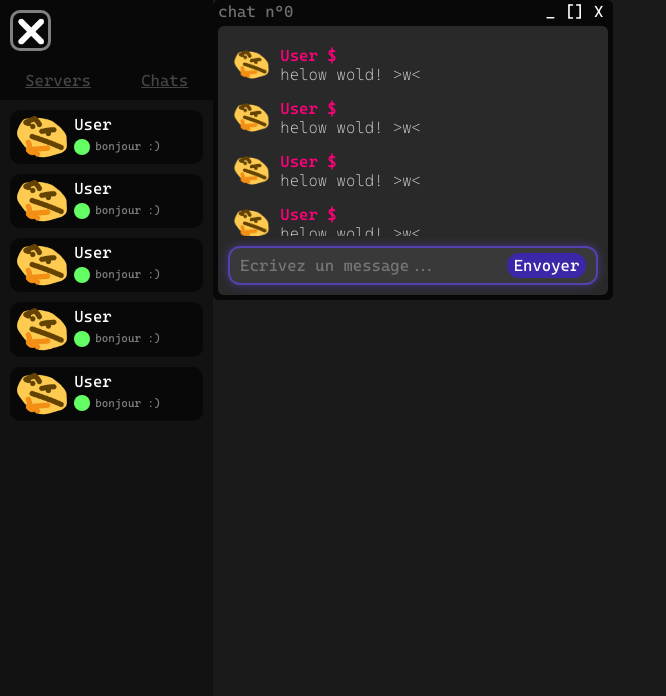
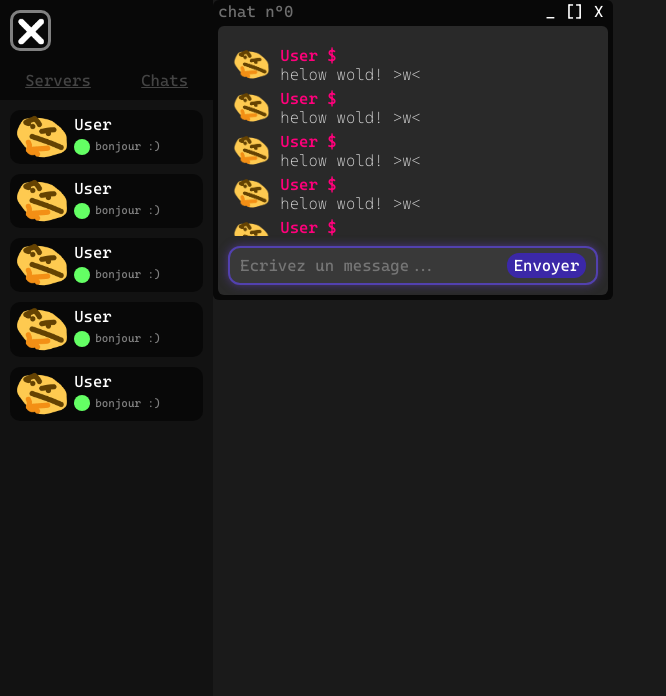
Before and after one commit to kamai7/chatD0s_, a PHP site: page /web/index.php in a window 1280 px wide. Shown: the part 104-800 px from the top of the page, without its empty margins (0-666 px from the left). Run offline with PHP 8.4, Linux system fonts and the light colour scheme.

Commit message:
vrai fix affichage chat !!

```diff
--- a/web/fragments/chat.php
+++ b/web/fragments/chat.php
@@ -1,10 +1,13 @@
 <div class="chat">
     <div class="chat-body">
-        <?php include 'message.php'; ?>
-        <?php include 'message.php'; ?>
-        <?php include 'message.php'; ?>
-        <?php include 'message.php'; ?>
-        <?php include 'message.php'; ?>
+        <!-- Besoin du container sinon ça fait bugger la taille du chat -->
+        <div class="chat-body-container">
+            <?php include 'message.php'; ?>
+            <?php include 'message.php'; ?>
+            <?php include 'message.php'; ?>
+            <?php include 'message.php'; ?>
+            <?php include 'message.php'; ?>
+        </div>
     </div>
     <div class="chat-footer">
         <input type="text" class="chat-input" placeholder="Ecrivez un message...">
@@ -14,14 +17,17 @@
 
 <style>
 .chat{
+    display: flex;
+    flex-direction: column;
     margin: 5px;
     padding: 10px;
     background-color: var(--primary);
     border-radius: 6px;
     height: calc(100% - 51px);
 }
+
 .chat-body {
-    height: calc(100% - 59px);
+    flex-grow: 1;
     margin-bottom: 10px;
     padding: 5px;
     color: var(--text-primary);
@@ -30,6 +36,12 @@
     flex-direction: column;
     gap: 5px;
 }
+
+.chat-body-container {
+    /* magie noire */
+    max-height: 0;
+}
+
 .chat-footer {
     display: flex;
     padding: 5px;
@@ -38,12 +50,14 @@
     filter: drop-shadow(0 0 5px var(--glow));
     border-radius: 12px;
 }
+
 .chat-input {
     all: unset;
     flex: 1;
     margin: 0 5px;
     color: var(--text-primary)
 }
+
 .chat-send {
     margin: 0 5px;
     background-color: var(--border-glow);
--- a/web/fragments/window.php
+++ b/web/fragments/window.php
@@ -35,13 +35,16 @@
     align-items: center;
     cursor: move;
 }
+
 .window-title {
     padding: 0 5px;
 }
+
 .window-buttons {
     display: flex;
     margin-right: 5px;
 }
+
 .window-button {
     color: white;
     padding: 0 5px;
```
